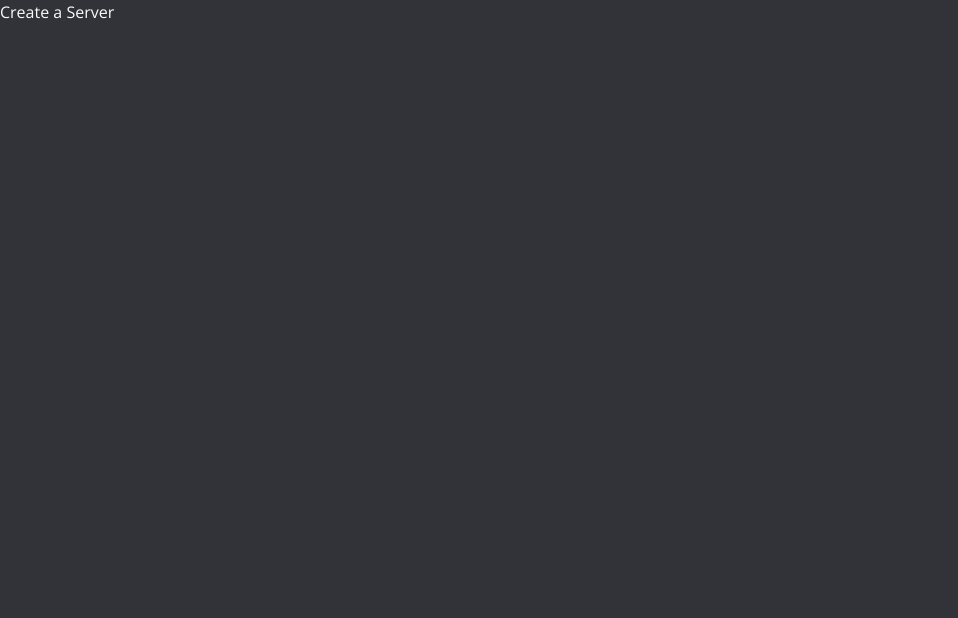
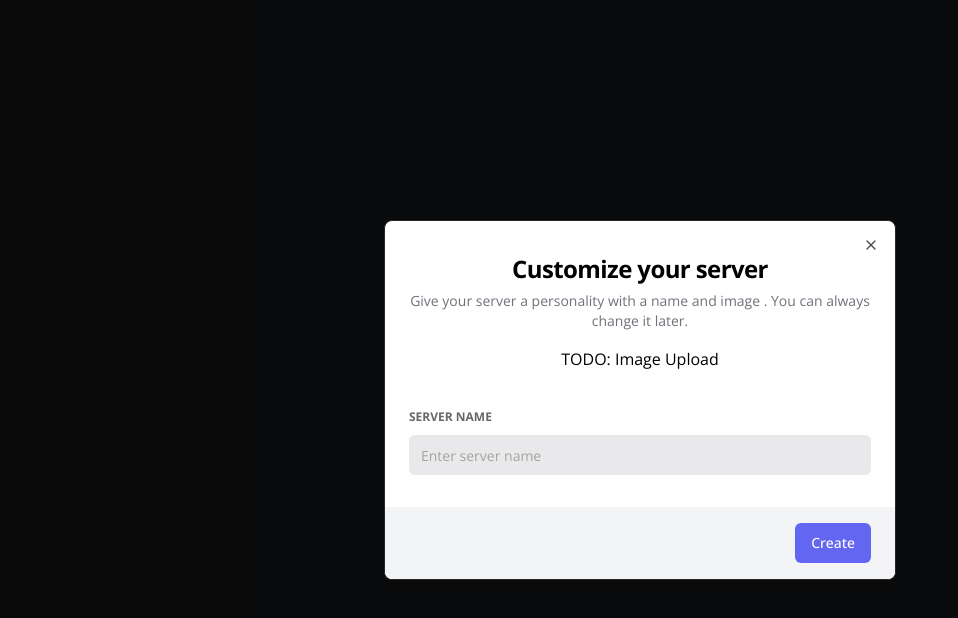
Before and after one commit to samarthchouhan07/teammate, a Next.js app: page / in a window 1280 px wide. Shown: the top 618 px of the page, without its empty margins (0-958 px from the left). Built offline with nearby package versions, Linux system fonts and the light colour scheme; no server answers; the database is empty.

Commit message:
initial modal ui done

```diff
--- a/app/(setup)/page.tsx
+++ b/app/(setup)/page.tsx
@@ -1,3 +1,4 @@
+import {InitialModal} from "@/components/Modals/intialModal";
 import { db } from "@/lib/db";
 import { initialProfile } from "@/lib/initial-profile";
 import { Profile } from "@prisma/client";
@@ -20,7 +21,7 @@ const SetupPage = async () => {
     return redirect(`/servers/${server.id}`);
   }
 
-  return <div>Create a Server</div>;
+  return <InitialModal />;
 };
 
 export default SetupPage;
--- /dev/null
+++ b/components/Modals/intialModal.tsx
@@ -0,0 +1,110 @@
+"use client";
+
+import { useForm } from "react-hook-form";
+import {
+  Dialog,
+  DialogContent,
+  DialogDescription,
+  DialogFooter,
+  DialogHeader,
+  DialogTitle,
+} from "../ui/dialog";
+import { z } from "zod";
+import { zodResolver } from "@hookform/resolvers/zod";
+import {
+  Form,
+  FormControl,
+  FormField,
+  FormItem,
+  FormLabel,
+  FormMessage,
+} from "../ui/form";
+
+import { Input } from "../ui/input";
+import { Button } from "../ui/button";
+import { useEffect, useState } from "react";
+
+const formSchema = z.object({
+  name: z.string().min(1, {
+    message: "Server name is required",
+  }),
+  imageUrl: z.string().min(1, {
+    message: "Server image is required",
+  }),
+});
+
+export const InitialModal = () => {
+
+  const [isMounted,setIsMounted]=useState(false)
+  const form = useForm({
+    resolver: zodResolver(formSchema),
+    defaultValues: {
+      name: "",
+      imageUrl: "",
+    },
+  });
+
+  const isLoading = form.formState.isSubmitting;
+
+  const onSubmit = async (values: z.infer<typeof formSchema>) => {
+    console.log(values);
+  };
+
+  useEffect(()=>{
+    setIsMounted(true)
+  })
+
+  if(!isMounted){
+    return null
+  }
+
+  return (
+    <Dialog open={true}>
+      <DialogContent className="bg-white text-black p-0 overflow-hidden">
+        <DialogHeader className="pt-8 px-6">
+          <DialogTitle className="text-2xl font-bold text-center">
+            Customize your server
+          </DialogTitle>
+          <DialogDescription className="text-center text-zinc-500">
+            Give your server a personality with a name and image . You can
+            always change it later.
+          </DialogDescription>
+        </DialogHeader>
+        <Form {...form}>
+          <form onSubmit={form.handleSubmit(onSubmit)} className="space-y-8">
+            <div className="space-y-8 px-6">
+              <div className="flex items-center justify-center text-center">
+                TODO: Image Upload
+              </div>
+              <FormField
+                control={form.control}
+                name="name"
+                render={({ field }) => (
+                  <FormItem>
+                    <FormLabel className="uppercase text-xs font-bold text-zinc-500 dark:text-secondary/70">
+                      Server name
+                    </FormLabel>
+                    <FormControl>
+                      <Input
+                        disabled={isLoading}
+                        className="bg-zinc-300/50 border-0 focus-visible:ring-0 text-black focus-visible:ring-offset-0"
+                        placeholder="Enter server name"
+                        {...field}
+                     />
+                    </FormControl>
+                    <FormMessage />
+                  </FormItem>
+                )}
+              />
+            </div>
+            <DialogFooter className="bg-gray-100 px-6 py-4">
+                <Button disabled={isLoading} variant={"primary"}>
+                    Create
+                </Button>
+            </DialogFooter>
+          </form>
+        </Form>
+      </DialogContent>
+    </Dialog>
+  );
+};
--- a/components/ui/button.tsx
+++ b/components/ui/button.tsx
@@ -18,7 +18,7 @@ const buttonVariants = cva(
           "bg-secondary text-secondary-foreground hover:bg-secondary/80",
         ghost: "hover:bg-accent hover:text-accent-foreground",
         link: "text-primary underline-offset-4 hover:underline",
-        test:"bg-indigo-500"
+        primary:"bg-indigo-500 text-white hover:bg-indigo-500/90"
       },
       size: {
         default: "h-10 px-4 py-2",
```
Also changed, not shown: 1 other file (tests, documents, lock files or other folders).
